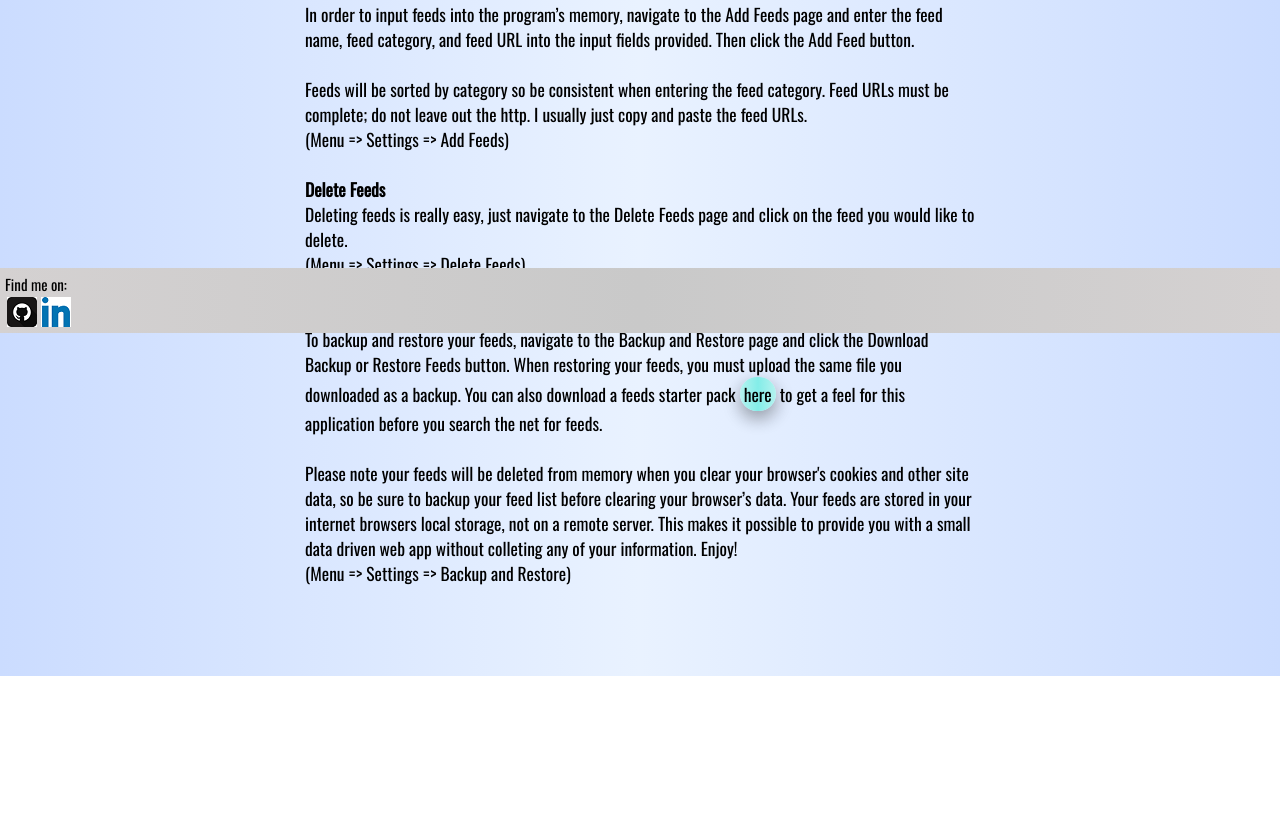
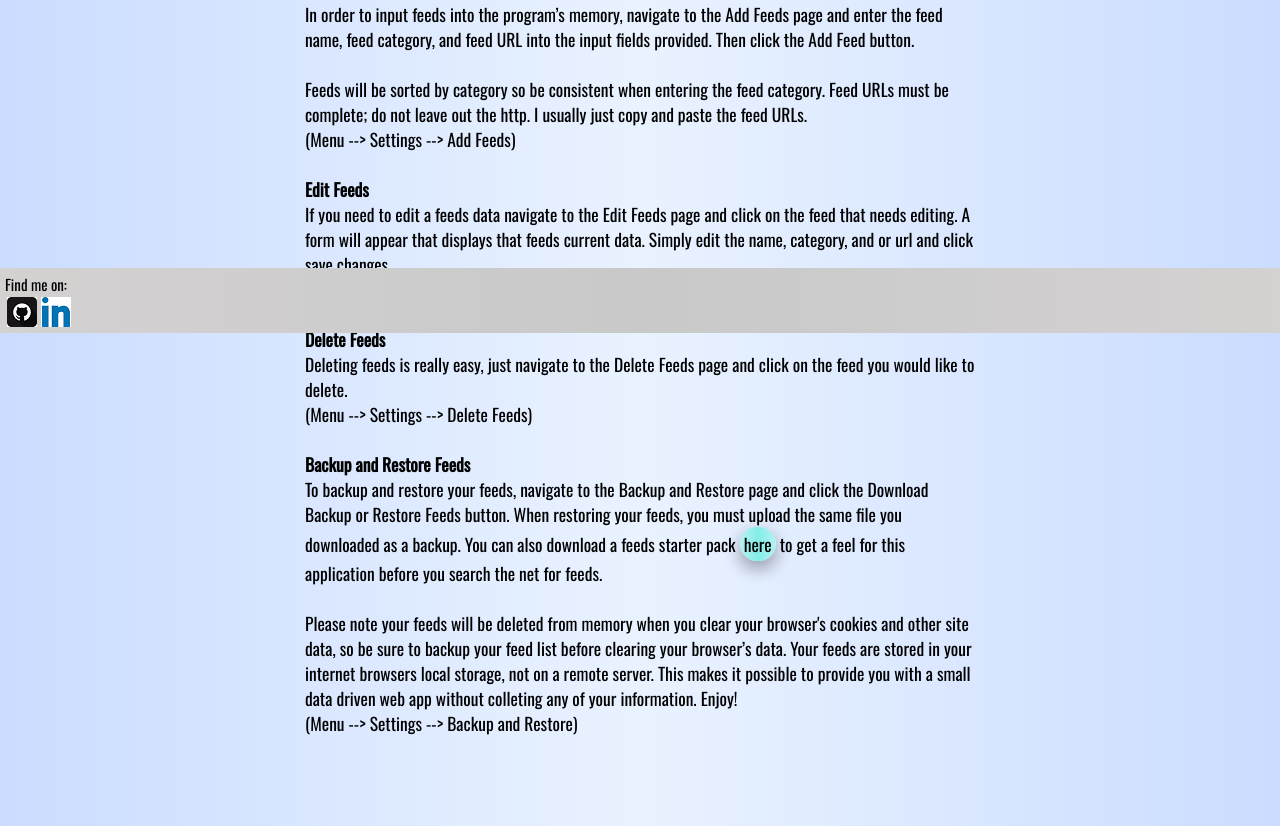
Before and after one commit to ARogala/cs-feedy, a React (Create React App) app: page /Instructions in a window 1280 px wide. Shown: the part 467-1293 px from the top of the page. Before the commit the page ends 1143 px from the top, so only its background shows below. Built offline with nearby package versions, Linux system fonts and the light colour scheme; what focus-within would draw is missing.

Commit message:
edit instructions to reflect the added edit feed functionality

```diff
--- a/src/components/Instructions.js
+++ b/src/components/Instructions.js
@@ -73,12 +73,18 @@ function Instructions() {
 			when entering the feed category. Feed URLs must be complete;
 			do not leave out the http.
 			I usually just copy and paste the feed URLs.</p>
-			<p>(Menu => Settings => Add Feeds)</p><br/>
+			<p>(Menu --> Settings --> Add Feeds)</p><br/>
+
+			<h4>Edit Feeds</h4>
+			<p>If you need to edit a feeds data navigate to the Edit Feeds page and click on
+			the feed that needs editing. A form will appear that displays that feeds current data.
+			Simply edit the name, category, and or url and click save changes.</p>
+			<p>(Menu --> Settings --> Edit Feeds)</p><br/>
 
 			<h4>Delete Feeds</h4>
 			<p>Deleting feeds is really easy, just navigate to the Delete Feeds page
 			and click on the feed you would like to delete.</p>
-			<p>(Menu => Settings => Delete Feeds)</p><br/>
+			<p>(Menu --> Settings --> Delete Feeds)</p><br/>
 
 			<h4>Backup and Restore Feeds</h4>
 			<p>To backup and restore your feeds, navigate to the Backup and Restore page
@@ -94,7 +100,7 @@ function Instructions() {
 			not on a remote server. This makes it possible to provide you with a
 			small data driven web app without colleting any of your information.
 			Enjoy!</p>
-			<p>(Menu => Settings => Backup and Restore)</p>
+			<p>(Menu --> Settings --> Backup and Restore)</p>
 
 		</div>
 	);
```
